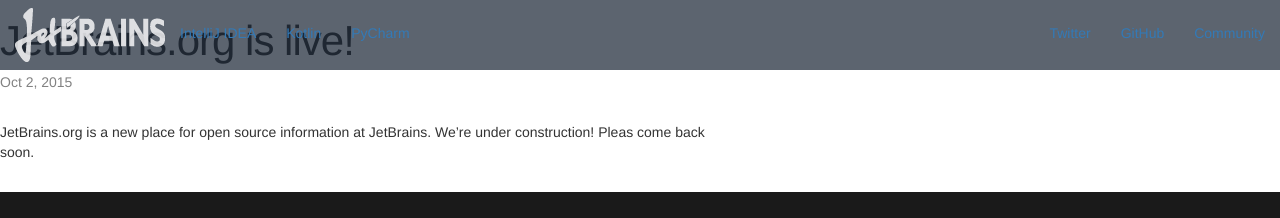
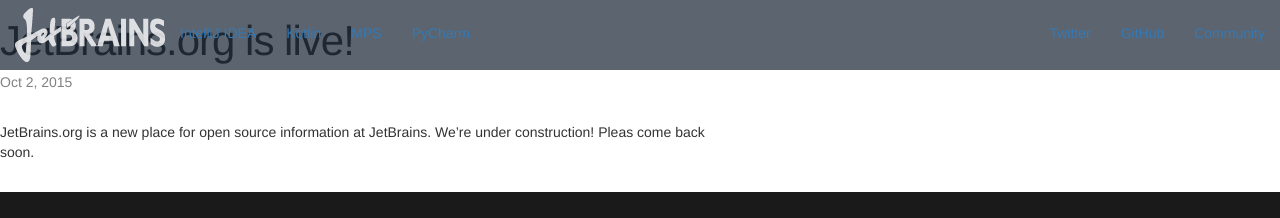
Before and after one commit to breandan/jetbrains-org-draft, a Jekyll site: the page built from _posts/2015-10-02-welcome-to-jekyll.markdown, in a window 1280 px wide. Shown: the top 218 px of the page. Built offline with Jekyll 4.4.1, drawn with Linux system fonts in a browser that asks for light colours; nearby versions of some CDN libraries.

Commit message:
Add link to MPS

```diff
--- a/_includes/header.html
+++ b/_includes/header.html
@@ -7,6 +7,7 @@
         <ul class="nav navbar-nav">
           <li><a href="/">IntelliJ IDEA</a></li>
           <li><a href="https://kotlinlang.org">Kotlin</a></li>
+          <li><a href="https://www.jetbrains.com/mps/">MPS</a></li>
           <li><a href="/_includes/pages/pycharm.html">PyCharm</a></li>
         </ul>
         <ul class="nav navbar-nav navbar-right">
```
